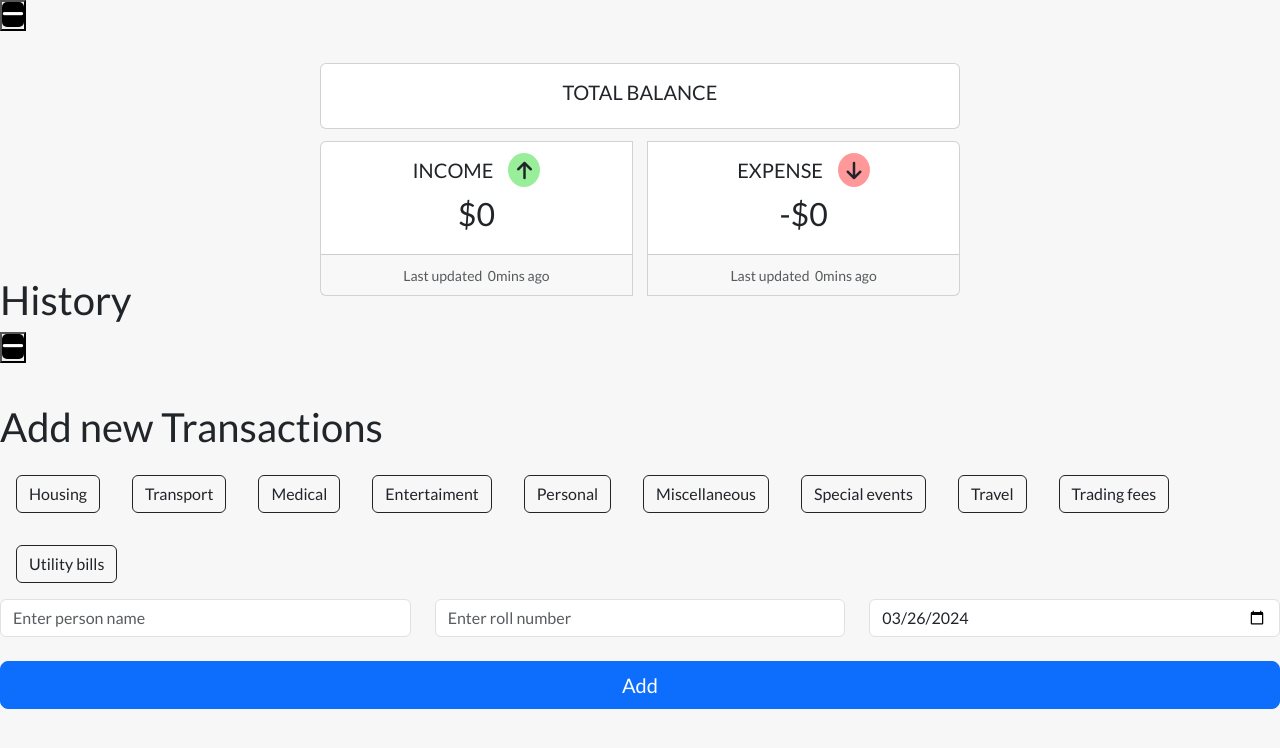
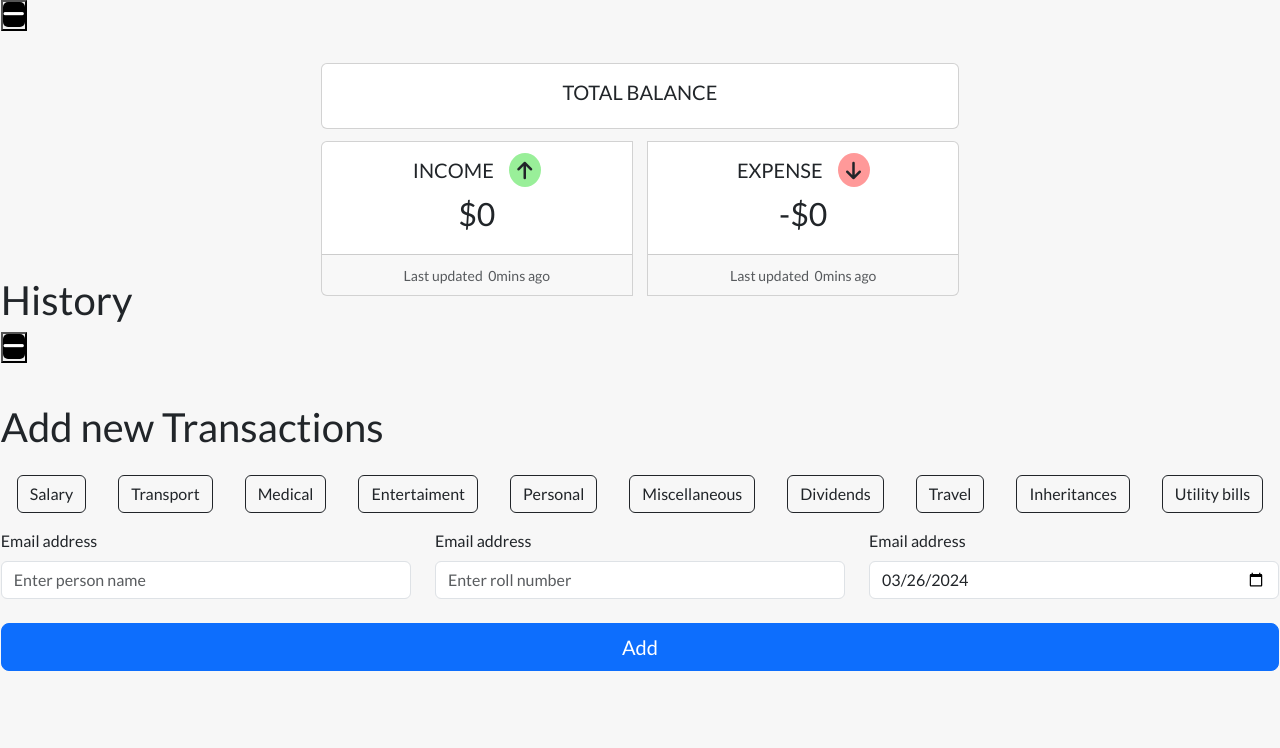
Before and after one commit to RahulPorel/Expense-Tracker, a React (Vite) app: page / in a window 1280 px wide. Shown: the top 748 px of the page. Built offline with nearby package versions, Linux system fonts and the light colour scheme; a web font is replaced by a local one.

Commit message:
update code

```diff
--- a/src/components/Transactions/Transactions.jsx
+++ b/src/components/Transactions/Transactions.jsx
@@ -71,16 +71,16 @@ const Transactions = () => {
 
   // Array of objects containing person names and roll numbers
   const persons = [
-    { name: "Housing", rollNo: "1000" },
-    { name: "Transport", rollNo: "350" },
-    { name: "Medical", rollNo: "1200" },
-    { name: "Entertaiment", rollNo: "400" },
-    { name: "Personal", rollNo: "200" },
-    { name: "Miscellaneous", rollNo: "125" },
-    { name: "Special events", rollNo: "1500" },
-    { name: "Travel", rollNo: "1000" },
-    { name: "Trading fees", rollNo: "500" },
-    { name: "Utility bills", rollNo: "100" },
+    { name: "Salary ", rollNo: "2000" },
+    { name: "Transport", rollNo: "-350" },
+    { name: "Medical", rollNo: "-1200" },
+    { name: "Entertaiment ", rollNo: "400" },
+    { name: "Personal", rollNo: "-200" },
+    { name: "Miscellaneous", rollNo: "-125" },
+    { name: "Dividends ", rollNo: "1500" },
+    { name: "Travel", rollNo: "-1000" },
+    { name: "Inheritances", rollNo: "25500" },
+    { name: "Utility bills", rollNo: "-100" },
   ];
 
   return (
@@ -184,6 +184,7 @@ const Transactions = () => {
         <Form onSubmit={handleSubmit}>
           <Row>
             <Col>
+              <Form.Label>Email address</Form.Label>
               <Form.Control
                 placeholder="Enter person name"
                 type="text"
@@ -192,6 +193,8 @@ const Transactions = () => {
               />
             </Col>
             <Col>
+              <Form.Label>Email address</Form.Label>
+
               <Form.Control
                 placeholder="Enter roll number"
                 type="number"
@@ -200,6 +203,8 @@ const Transactions = () => {
               />
             </Col>
             <Col>
+              <Form.Label>Email address</Form.Label>
+
               <Form.Control
                 placeholder="Enter name"
                 type="date"
```
